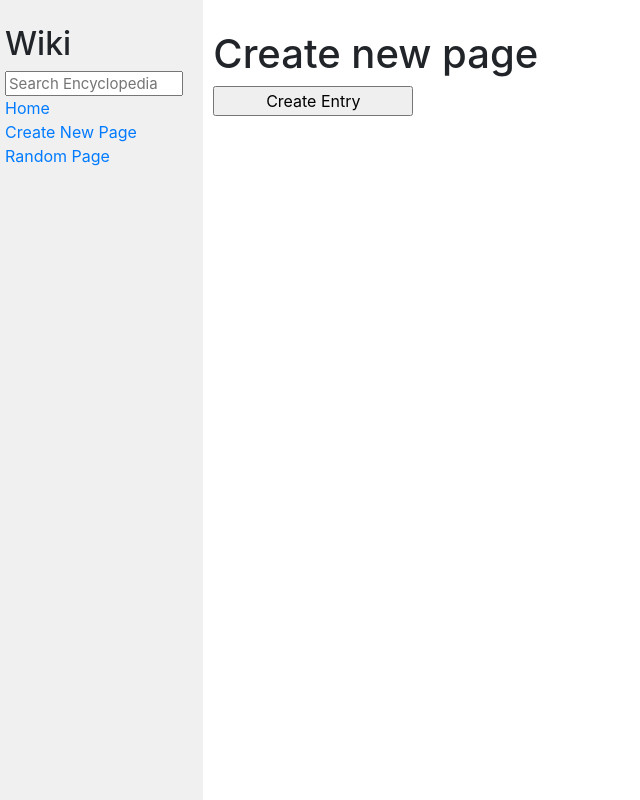
After one commit to max-schaefer-dev/cs50w_wiki, a Django app: template encyclopedia/templates/encyclopedia/new-entry.html in a window 1280 px wide. The commit adds this page. Shown: the whole page, without its empty margins (0-640 px from the left). Run offline with Django 3.2, Linux system fonts and the light colour scheme; the template is opened without the code that fills it, so the values that code supplies are empty; some libraries are stand-ins or nearby versions.

```diff
--- a/encyclopedia/static/encyclopedia/styles.css
+++ b/encyclopedia/static/encyclopedia/styles.css
@@ -12,11 +12,11 @@ h1 {
     padding-top: 20px;
 }
 
-textarea {
+/*textarea {
     height: 90vh;
     width: 80%;
 }
-
+*/
 .main {
     padding: 10px;
 }
@@ -45,3 +45,8 @@ textarea {
 #new_page input{
     width: 200px;
 }
+
+#id_entryContent{
+    height:50vh!important;
+    color: red!important;
+}
--- a/encyclopedia/templates/encyclopedia/layout.html
+++ b/encyclopedia/templates/encyclopedia/layout.html
@@ -19,13 +19,13 @@
                 <input class="search" type="text" name="q" placeholder="Search Encyclopedia">
             </form>
             <div>
-                <a href="{% url 'index' %}">Home</a>
+                <a href="{% url 'wiki:index' %}">Home</a>
             </div>
             <div>
-                <a href="new_page">Create New Page</a>
+                <a href="{% url 'wiki:new-entry' %}">Create New Page</a>
             </div>
             <div>
-                Random Page
+                <a href="{% url 'wiki:random-entry' %}">Random Page</a>
             </div>
             {% block nav %}
             {% endblock %}
--- /dev/null
+++ b/encyclopedia/templates/encyclopedia/new-entry.html
@@ -0,0 +1,14 @@
+{% extends "encyclopedia/layout.html" %}
+
+{% block title %}
+Encyclopedia
+{% endblock %}
+
+{% block body %}
+<h1>Create new page</h1>
+<form id="new_page" action="{% url 'wiki:new-entry' %}" name="new_page" method="post">
+    {{ form }}
+    <input type="submit" value="Create Entry">
+</form>
+
+{% endblock %}
--- a/encyclopedia/urls.py
+++ b/encyclopedia/urls.py
@@ -2,9 +2,12 @@ from django.urls import path
 
 from . import views
 
+app_name = "wiki"
 urlpatterns = [
     path("", views.index, name="index"),
     path("wiki/<title>", views.entry, name="entry"),
-    path("new_page", views.new_page, name="new-page"),
+    path("random", views.random_entry, name="random-entry"),
+    path("new-entry", views.new_entry, name="new-entry"),
+    path("wiki/new-entry", views.new_entry),
     path("?q=<title>", views.entry)
 ]
```
Also changed, not shown: encyclopedia/templates/encyclopedia/new_page.html (deleted, +0 -17 lines), encyclopedia/views.py (+20 -5 lines).
